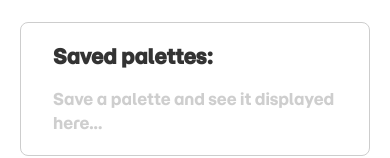
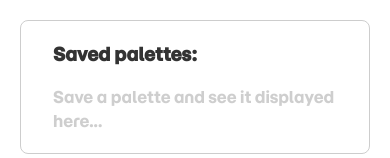
Before and after one commit to DanielG808/color-palette-creator, a Next.js app: page / in a window 390 px wide. Shown: the part 538-696 px from the top of the page. Built offline with nearby package versions, Linux system fonts and the light colour scheme.

Commit message:
added layout styling to color-palette on mobile

```diff
--- a/components/H1.tsx
+++ b/components/H1.tsx
@@ -10,7 +10,7 @@ export default function Home({
   return (
     <h1
       className={cn(
-        "text-5xl font-bold text-calm-5 dark:text-calm-2",
+        "text-lg md:text-xl font-bold text-calm-5 dark:text-calm-2",
         className
       )}
     >
--- a/components/color-palette-canvas.tsx
+++ b/components/color-palette-canvas.tsx
@@ -35,7 +35,7 @@ export default function ColorPaletteCanvas({
   const allLocked = isAllLocked();
   return (
     <section className="flex-1 flex flex-col border border-calm-3/75 dark:border-white/35 h-[410px] px-5 md:px-10 py-5 rounded-md">
-      <H1 className="text-lg md:text-xl mb-5 md:mb-10">Create your palette:</H1>
+      <H1 className="mb-5 md:mb-10">Create your palette:</H1>
       <ColorPalette
         colors={colors}
         colorsLength={colorsLength}
--- a/components/color-palette.tsx
+++ b/components/color-palette.tsx
@@ -26,8 +26,8 @@ export default function ColorPalette({
   copyHexCode,
 }: ColorPaletteProps) {
   return (
-    // Wrap on small screens, single row on md+; center mobile rows and align-start on desktop
-    <div className="flex flex-wrap justify-center md:justify-start gap-4 md:gap-8">
+    // Mobile: wrap (2 rows), centered; Desktop: no wrap, single row, align-start
+    <div className="flex flex-wrap md:flex-nowrap justify-center md:justify-start gap-4 md:gap-8">
       {colors.map((color, index) => (
         <motion.div
           key={index}
@@ -54,7 +54,7 @@ export default function ColorPalette({
       {/* Plus button acts as another chip and will be laid out inline with the colors */}
       {colors.length < 5 && (
         <div className="flex flex-col items-center space-y-5">
-          <div className="h-6" />
+          <div className="h-5 md:h-6" />
           <PlusButton onClick={addColorChip} />
         </div>
       )}
--- a/components/saved-palettes-container.tsx
+++ b/components/saved-palettes-container.tsx
@@ -20,7 +20,7 @@ export default function SavedPalettesContainer({
 }: SavedPalettesContainerProps) {
   return (
     <aside className="flex-1 flex flex-col border border-calm-3/75 dark:border-white/35 px-8 py-5 rounded-md h-[410px] w-full md:w-68">
-      <H1 className="text-xl mb-4">Saved palettes:</H1>
+      <H1 className="mb-4">Saved palettes:</H1>
       <PaletteList
         palettes={palettes}
         loadPalette={loadPalette}
```
